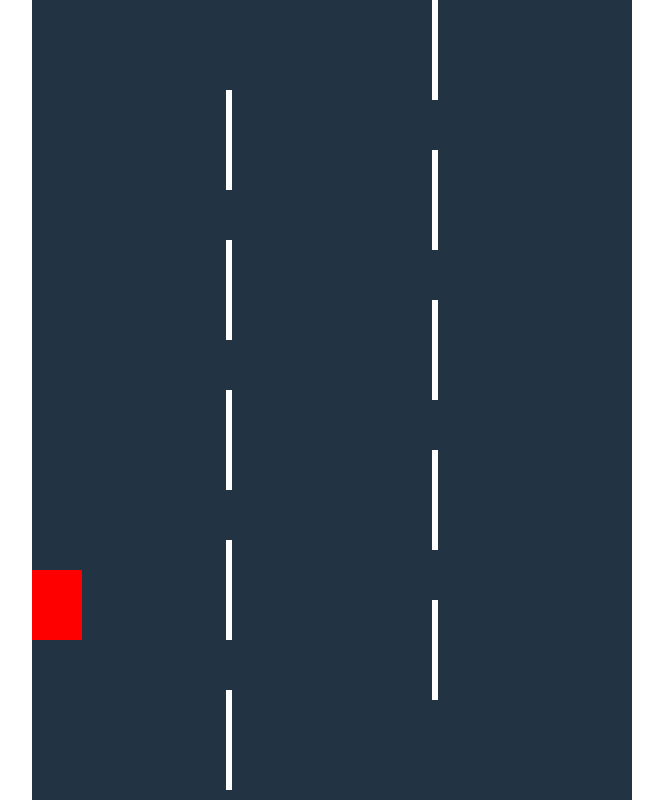
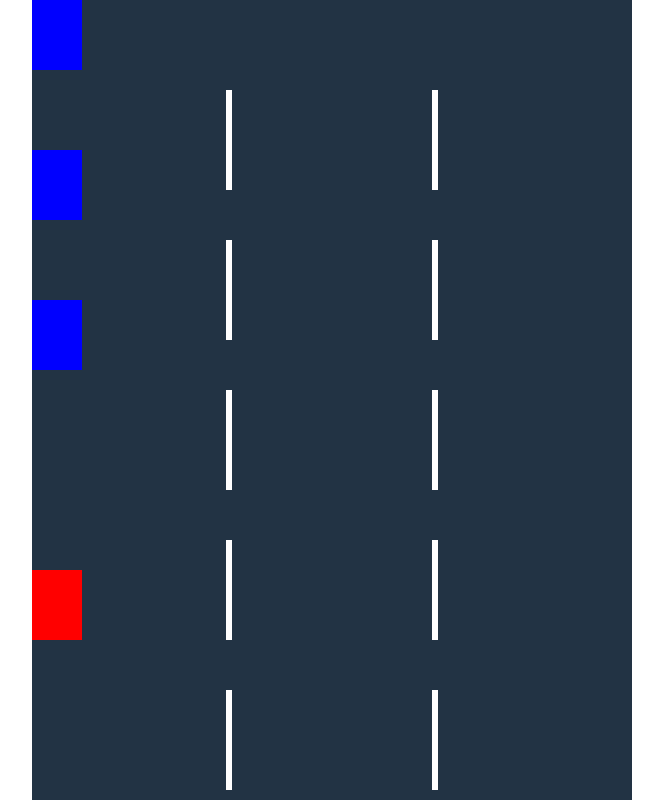
Before and after one commit to shreya360/Car-Lane-Game, a plain HTML site: page index.html in a window 1280 px wide. Both pictures are taken after a click on the element 640 px from the left and 27 px from the top of the page. Shown: the whole page, without its empty margins (308-971 px from the left). Drawn offline with Linux system fonts and the light colour scheme.

Commit message:
2nd commit

```diff
--- a/index.html
+++ b/index.html
@@ -10,7 +10,7 @@
             display: none;
         }
 
-        .car{
+        .car , .enemy{
             width: 50px; height: 70px; background: red;
             position: absolute;
             top: 570px;
@@ -99,19 +99,19 @@
             })
         }
 
-        // function movelinestwo(){
-        //     let lines2 = document.querySelectorAll('.lines2');
+        function movelinestwo(){
+            let lines2 = document.querySelectorAll('.lines2');
 
-        //     lines.forEach(function(item){
+            lines2.forEach(function(item){
 
-        //         if(item.y >= 700){
-        //             item.y -= 750;
-        //         }
+                if(item.y >= 700){
+                    item.y -= 750;
+                }
 
-        //         item.y += player.speed;
-        //         item.style.top = item.y + "px";
-        //     })
-        // }
+                item.y += player.speed;
+                item.style.top = item.y + "px";
+            })
+        }
 
         function gamePlay(){
             let car=document.querySelector('.car');
@@ -120,7 +120,7 @@
             if (player.start){
 
                 movelines();
-                // movelinestwo();
+                movelinestwo();
 
                 if(keys.ArrowLeft && player.x > 0 ) { player.x -= player.speed}
                 if(keys.ArrowRight && player.x < (road.width- 50)) { player.x += player.speed}
@@ -166,8 +166,15 @@
             player.x = car.offsetLeft;
             player.y = car.offsetTop;
 
-            console.log("top position" + car.offsetTop);
-            console.log("left position" +car.offsetLeft);
+            for(x=0; x<3; x++){
+            let enemyCar = document.createElement('div');
+            enemyCar.setAttribute('class', 'enemy');
+            enemyCar.y= (x*150);
+            enemyCar.style.top = (x*150) + "px";
+            enemyCar.style.background = 'blue';
+            gameArea.appendChild(enemyCar);
+
+            }
         }
 
 
```
